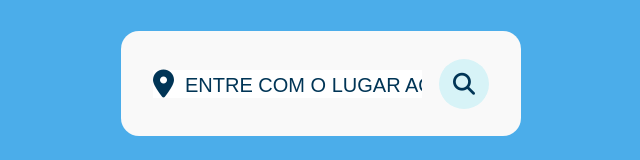
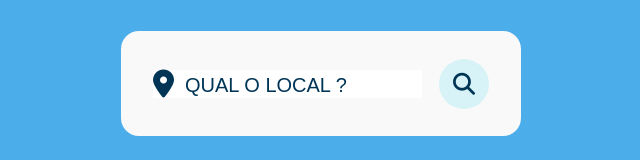
Before and after one commit to Italobgg/clima-api, a plain HTML site: page index.html in a window 1280 px wide. Shown: the part 317-477 px from the top of the page, without its empty margins (319-959 px from the left). Drawn offline with nearby package versions, Linux system fonts and the light colour scheme.

Commit message:
alterado placeholder do container

```diff
--- a/index.html
+++ b/index.html
@@ -15,7 +15,7 @@
     <div class="container">
         <div class="search-box">
             <i class="fa-solid fa-location-dot"></i>
-            <input type="text" placeholder="ENTRE COM O LUGAR AQUI">
+            <input type="text" placeholder="QUAL O LOCAL ?">
             <button class="fa-solid fa-magnifying-glass"></button>
         </div>
 
```
